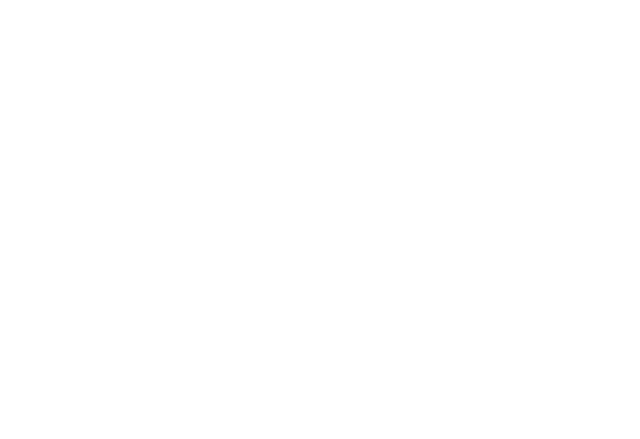
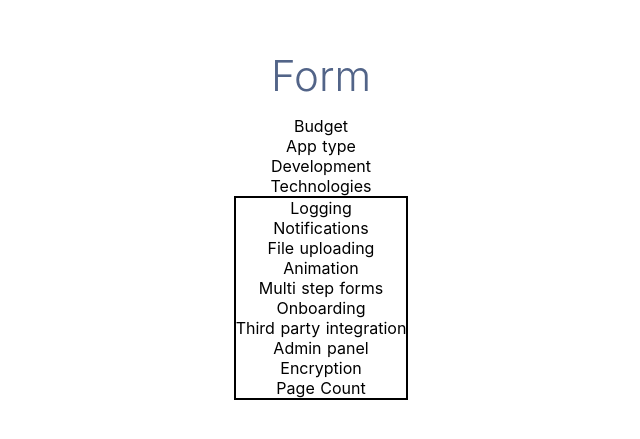
Before and after one commit to franckbret/rough-estimator, a Nuxt app: page /form in a window 1280 px wide. Before the commit this address had no page. Shown: the part 175-614 px from the top of the page, without its empty margins (319-959 px from the left). Built offline with nearby package versions, Linux system fonts and the light colour scheme.

Commit message:
initial form component architecture

```diff
--- /dev/null
+++ b/components/FormElement.vue
@@ -0,0 +1,13 @@
+<template>
+  <div>
+      {{ element.label }}
+  </div>
+</template>
+
+<script>
+export default {
+  props: {
+    element: Object
+  }
+}
+</script>
--- /dev/null
+++ b/components/FormSection.vue
@@ -0,0 +1,27 @@
+<template>
+  <div class="section">
+    <div v-for="item in items">
+      <form-element :element="item" />
+    </div>
+  </div>
+</template>
+
+<script>
+import FormElement from '~/components/FormElement'
+export default {
+  components: {
+    FormElement
+  },
+  props: {
+    items: Array
+  }
+}
+</script>
+
+<style>
+
+.section {
+  border: 2px solid black
+}
+
+</style>
--- /dev/null
+++ b/pages/form.vue
@@ -0,0 +1,90 @@
+<template>
+  <section class="container">
+    <div>
+      <h1 class="subtitle">
+        Form
+      </h1>
+      <div>
+        <div v-for="item in form">
+
+          <form-element
+            v-if="!item.items"
+            :element="item"
+          />
+
+          <form-section
+            v-else
+            :items="item.items"
+          />
+
+        </div>
+      </div>
+    </div>
+  </section>
+</template>
+
+<script>
+import FormElement from '~/components/FormElement'
+import FormSection from '~/components/FormSection'
+export default {
+  components: {
+    FormElement,
+    FormSection
+  },
+  data () {
+    return {
+      form: [
+        { id: 'budget', label: 'Budget', type: 'input' },
+        { id: 'type', label: 'App type', type: 'option' },
+        { id: 'development', label: 'Development', type: 'option' },
+        { id: 'technology', label: 'Technologies', type: 'multiple' },
+        {
+          id: 'features',
+          label: 'Features',
+          items: [
+            { id: 'logging', label: 'Logging', type: 'checkbox' },
+            { id: 'notifications', label: 'Notifications', type: 'checkbox' },
+            { id: 'fileUploading', label: 'File uploading', type: 'checkbox' },
+            { id: 'animation', label: 'Animation', type: 'checkbox' },
+            { id: 'multiStepForms', label: 'Multi step forms', type: 'checkbox' },
+            { id: 'onboarding', label: 'Onboarding', type: 'checkbox' },
+            { id: 'thirdPartyIntegration', label: 'Third party integration', type: 'checkbox' },
+            { id: 'adminPanel', label: 'Admin panel', type: 'checkbox' },
+            { id: 'encryption', label: 'Encryption', type: 'checkbox' },
+            { id: 'pageCount', label: 'Page Count', type: 'number' }
+          ]
+        }
+      ]
+    }
+  }
+}
+</script>
+
+<style>
+.container {
+  min-height: 100vh;
+  display: flex;
+  justify-content: center;
+  align-items: center;
+  text-align: center;
+}
+
+.title {
+  font-family: 'Quicksand', 'Source Sans Pro', -apple-system, BlinkMacSystemFont, 'Segoe UI', Roboto,
+    'Helvetica Neue', Arial, sans-serif; /* 1 */
+  display: block;
+  font-weight: 300;
+  font-size: 100px;
+  color: #35495e;
+  letter-spacing: 1px;
+}
+
+.subtitle {
+  font-weight: 300;
+  font-size: 42px;
+  color: #526488;
+  word-spacing: 5px;
+  padding-bottom: 15px;
+}
+
+</style>
```
